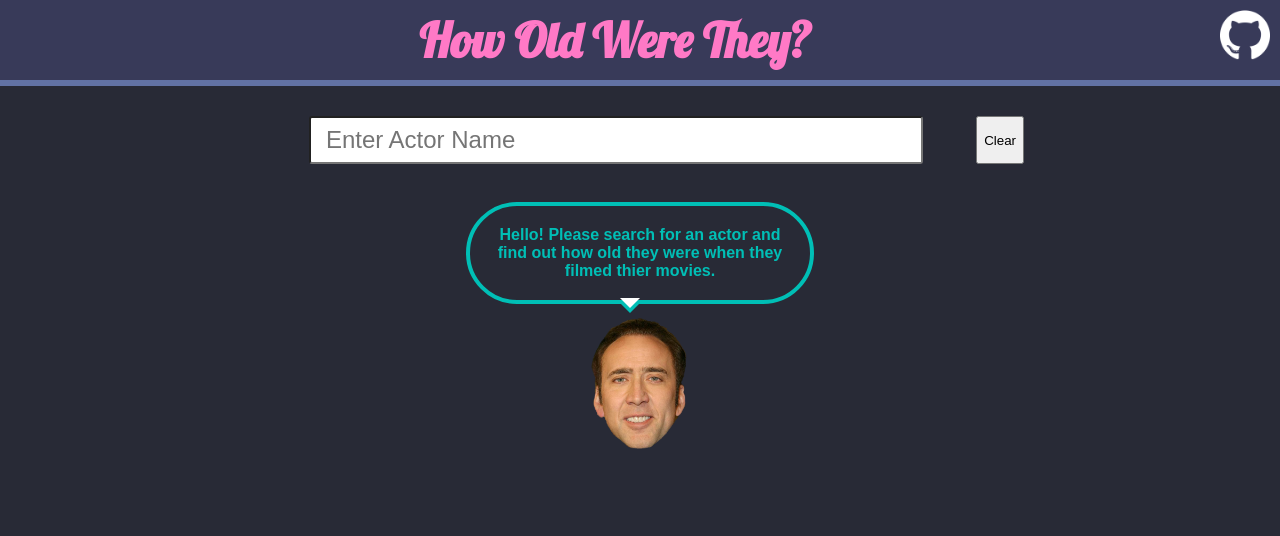
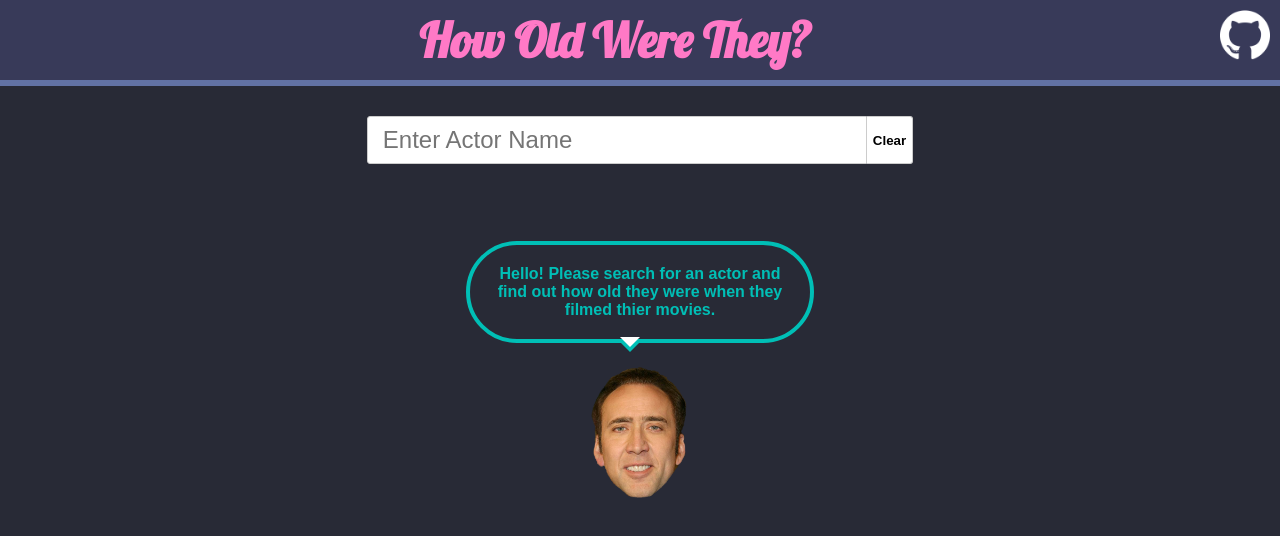
Before and after one commit to JKaram/How-Old-Were-They, a React (Create React App) app: page / in a window 1280 px wide. Shown: the top 536 px of the page. Built offline with nearby package versions, Linux system fonts and the light colour scheme.

Commit message:
clear button

```diff
--- a/src/components/common/Message.js
+++ b/src/components/common/Message.js
@@ -2,7 +2,7 @@ import styled from "styled-components";
 
 const Message = styled.div`
   width: 300px;
-  margin: 5% auto 0;
+  margin: 10% auto 20px;
   border: 4px solid #00bfb6;
   padding: 20px;
   text-align: center;
--- a/src/components/common/SearchBox.js
+++ b/src/components/common/SearchBox.js
@@ -3,21 +3,35 @@ import styled from "styled-components";
 
 const SearchBoxWrapper = styled.div`
   display: flex;
+  width: 80%;
+  margin: 0 auto;
   justify-content: center;
 `;
 
 const SearchInput = styled.input`
-  width: 80%;
+  max-width: 500px;
+  width: 100%;
   border-radius: 3px;
   font-size: 1.5em;
   box-sizing: border-box;
   height: 3rem;
-  margin: 0 auto;
+  border: 1px solid #ccc;
+
   display: block;
   padding: 2px 15px;
+  border-top-right-radius: 0;
+  border-bottom-right-radius: 0;
 `;
 
-const ClearButton = styled.button``;
+const ClearButton = styled.button`
+  width: 50;
+  border: 1px solid #ccc;
+  border-top-right-radius: 3px;
+  border-bottom-right-radius: 3px;
+  border-left: 0;
+  background: white;
+  font-weight: bold;
+`;
 
 export function SearchBox({
   text,
```
